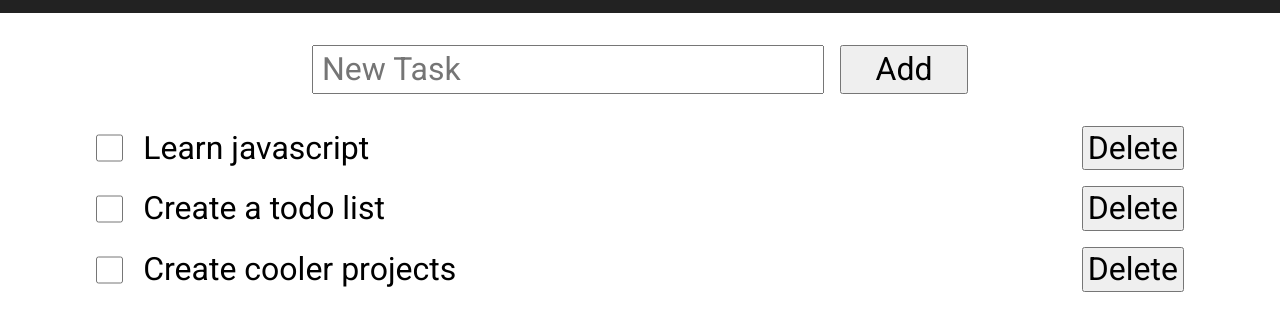
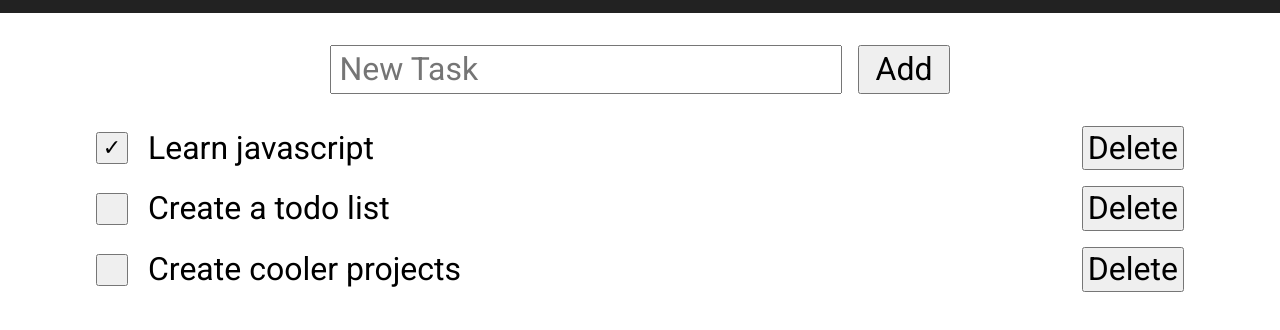
Before and after one commit to yap8/todo-mvc, a website built with webpack: page src/index.html in a window 1280 px wide. Shown: the part 56-386 px from the top of the page. Built offline with nearby package versions, Linux system fonts and the light colour scheme.

Commit message:
added checkbox functionality and changed html and css

```diff
--- a/src/index.html
+++ b/src/index.html
@@ -34,17 +34,17 @@
       <!-- list -->
       <ul class="list" id="list">
         <li class="list__item">
-          <input type="checkbox" class="list__item-checkbox">
+          <button class="list__item-checkbox list__item-checkbox--active">&check;</button>
           <input type="text" class="list__item-textfield" value="Learn javascript">
           <button class="list__item-delete-button">Delete</button>
         </li>
         <li class="list__item">
-          <input type="checkbox" class="list__item-checkbox">
+          <button class="list__item-checkbox">&check;</button>
           <input type="text" class="list__item-textfield" value="Create a todo list">
           <button class="list__item-delete-button">Delete</button>
         </li>
         <li class="list__item">
-          <input type="checkbox" class="list__item-checkbox">
+          <button class="list__item-checkbox">&check;</button>
           <input type="text" class="list__item-textfield" value="Create cooler projects">
           <button class="list__item-delete-button">Delete</button>
         </li>
--- a/src/styles/blocks/_input-form.scss
+++ b/src/styles/blocks/_input-form.scss
@@ -10,8 +10,9 @@
     margin-right: 16px;
   }
   &__add-button {
-    width: 128px;
+    padding: 0 16px;
     font-size: 32px;
+    flex-shrink: 0;
     cursor: pointer;
   }
 }
--- a/src/styles/blocks/_list.scss
+++ b/src/styles/blocks/_list.scss
@@ -8,6 +8,12 @@
     width: 32px;
     align-self: center;
     margin-right: 16px;
+    flex-shrink: 0;
+    font-size: 0;
+    cursor: pointer;
+    &--active {
+      font-size: 22px;
+    }
   }
   &__item-textfield {
     width: 100%;
@@ -19,6 +25,7 @@
   &__item-delete-button {
     font-size: 32px;
     padding: 0 4px;
+    flex-shrink: 0;
     cursor: pointer;
   }
 }
--- a/src/ts/app.ts
+++ b/src/ts/app.ts
@@ -24,7 +24,7 @@ const addItem = (item: string): void => {
 const createItem = (itemName: string): string => {
   const item: string = `
     <li class="list__item">
-      <input type="checkbox" class="list__item-checkbox">
+      <button class="list__item-checkbox">&check;</button>
       <input type="text" class="list__item-textfield" value="${itemName}">
       <button class="list__item-delete-button">Delete</button>
     </li>
@@ -40,7 +40,7 @@ const handleItemClick = (e: any): void => {
   const item: HTMLElement = target.parentElement
 
   if (target.classList.contains('list__item-checkbox')) {
-
+    target.classList.toggle('list__item-checkbox--active')
   } else if (target.classList.contains('list__item-delete-button')) {
     item.remove()
   }
```
